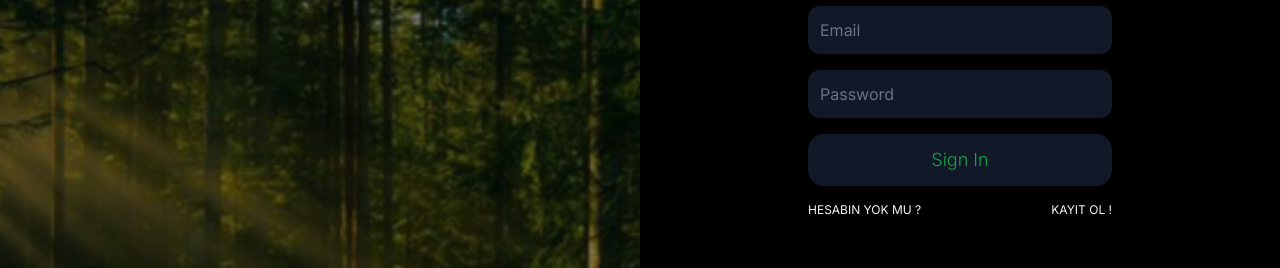
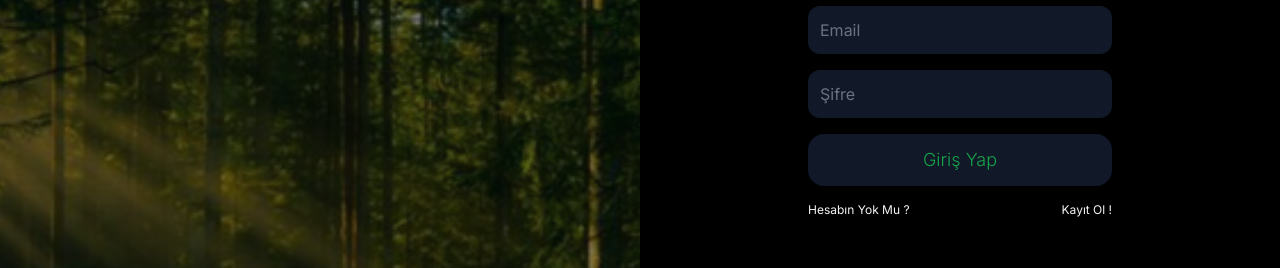
Before and after one commit to nidackmk/digital_diary, a Next.js app in the folder digital_diary/: page /Login in a window 1280 px wide. Shown: the part 328-596 px from the top of the page. Built offline with nearby package versions, Linux system fonts and the light colour scheme.

Commit message:
Fixed texts & icons

```diff
--- a/digital_diary/app/Login/page.js
+++ b/digital_diary/app/Login/page.js
@@ -42,20 +42,20 @@ const SignIn = () => {
             />
             <input
               type="password"
-              placeholder="Password"
+              placeholder="Şifre"
               value={password}
               onChange={(e) => setPassword(e.target.value)}
               className="w-full p-3 mb-4 bg-gray-900 rounded-xl outline-none text-white placeholder-gray-500"
             />
             <button onClick={handleSignIn} className="w-full p-3 bg-gray-900 rounded-2xl text-green-600 font-light text-lg hover:bg-green-900">
-              Sign In
+              Giriş Yap
             </button>
 
             <div className="flex items-center justify-between mt-4">
-              <a href="#" className="text-xs text-gray-100 uppercase cursor-pointer">
+              <a href="#" className="text-xs text-gray-100 cursor-pointer">
                 Hesabın Yok Mu ?{" "}
               </a>
-              <a onClick={() => router.push("/Signup")} href="#" className="text-xs text-gray-100 uppercase cursor-pointer">
+              <a onClick={() => router.push("/Signup")} href="#" className="text-xs text-gray-100 cursor-pointer">
                 Kayıt Ol !
               </a>
             </div>
--- a/digital_diary/app/Signup/page.js
+++ b/digital_diary/app/Signup/page.js
@@ -41,19 +41,19 @@ const SignUp = () => {
             />
             <input
               type="password"
-              placeholder="Password"
+              placeholder="Şifre"
               value={password}
               onChange={(e) => setPassword(e.target.value)}
               className="w-full p-3 mb-4 bg-gray-900 rounded-xl outline-none text-white placeholder-gray-500"
             />
             <button onClick={handleSignUp} className="w-full p-3 bg-gray-900 rounded-2xl text-green-600 font-light text-lg hover:bg-green-900">
-              Sign Up
+              Kayıt Ol
             </button>
             <div className="flex items-center justify-between mt-4">
-              <a href="#" className="text-xs text-gray-100 uppercase cursor-pointer">
+              <a href="#" className="text-xs text-gray-100 cursor-pointer">
                 Hesabın Var Mı ?{" "}
               </a>
-              <a onClick={() => router.push("/Login")} href="#" className="text-xs text-gray-100 uppercase cursor-pointer">
+              <a onClick={() => router.push("/Login")} href="#" className="text-xs text-gray-100 cursor-pointer">
                 Giriş Yap!
               </a>
             </div>
--- a/digital_diary/app/page.js
+++ b/digital_diary/app/page.js
@@ -136,7 +136,7 @@ export default function Home() {
             }}
             className="btn btn-outline btn-error bg-gray-800 shadow-md hover:shadow-lg "
           >
-            Çıkış Yap
+            Çıkış Yap <svg xmlns="http://www.w3.org/2000/svg" width="24" height="24" viewBox="0 0 24 24" fill="none" stroke="currentColor" stroke-width="2" stroke-linecap="round" stroke-linejoin="round" class="feather feather-log-out"><path d="M9 21H5a2 2 0 0 1-2-2V5a2 2 0 0 1 2-2h4"></path><polyline points="16 17 21 12 16 7"></polyline><line x1="21" y1="12" x2="9" y2="12"></line></svg>
           </button>
         </div>
         <div className="flex flex-col justify-between items-start px-2 py-8 gap-4">
```
